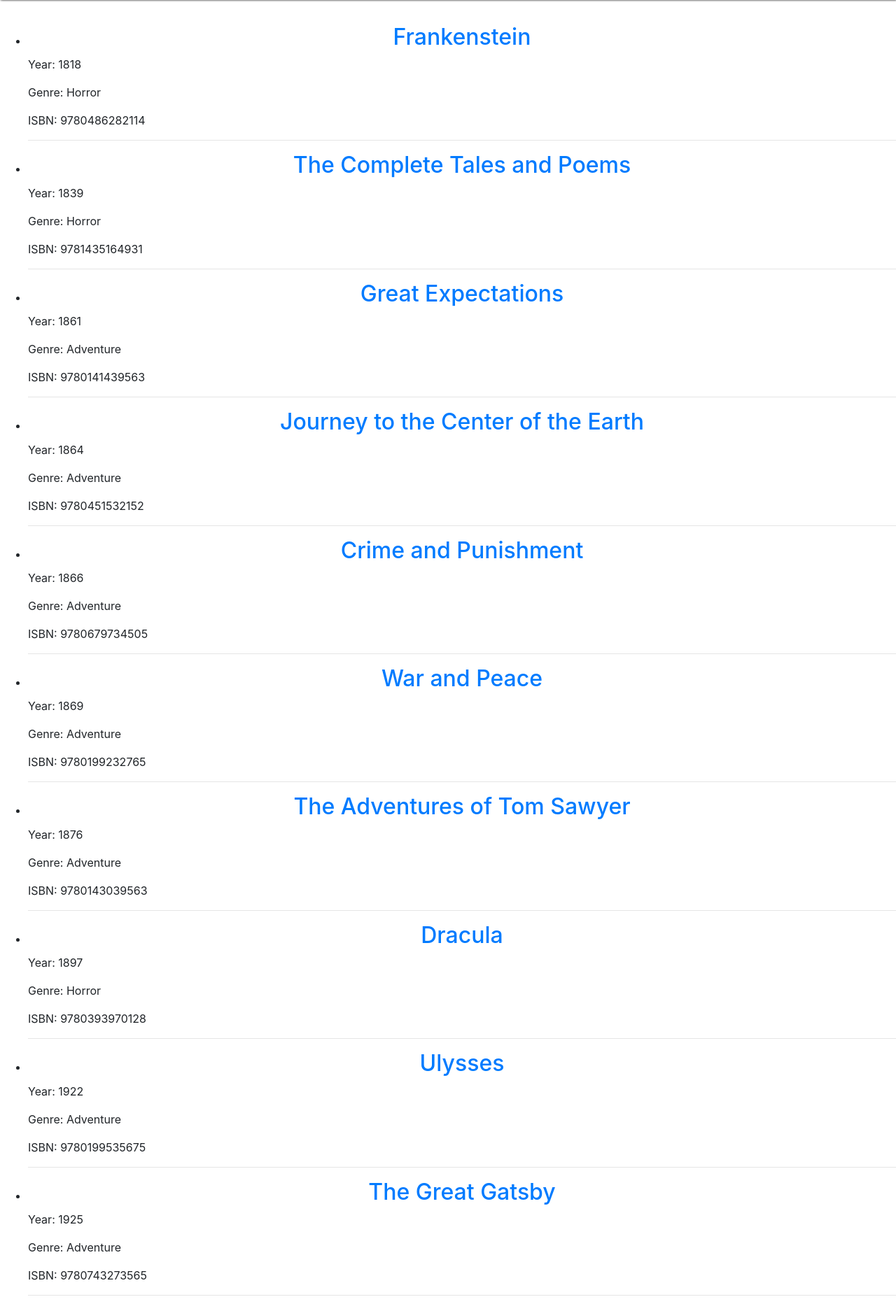
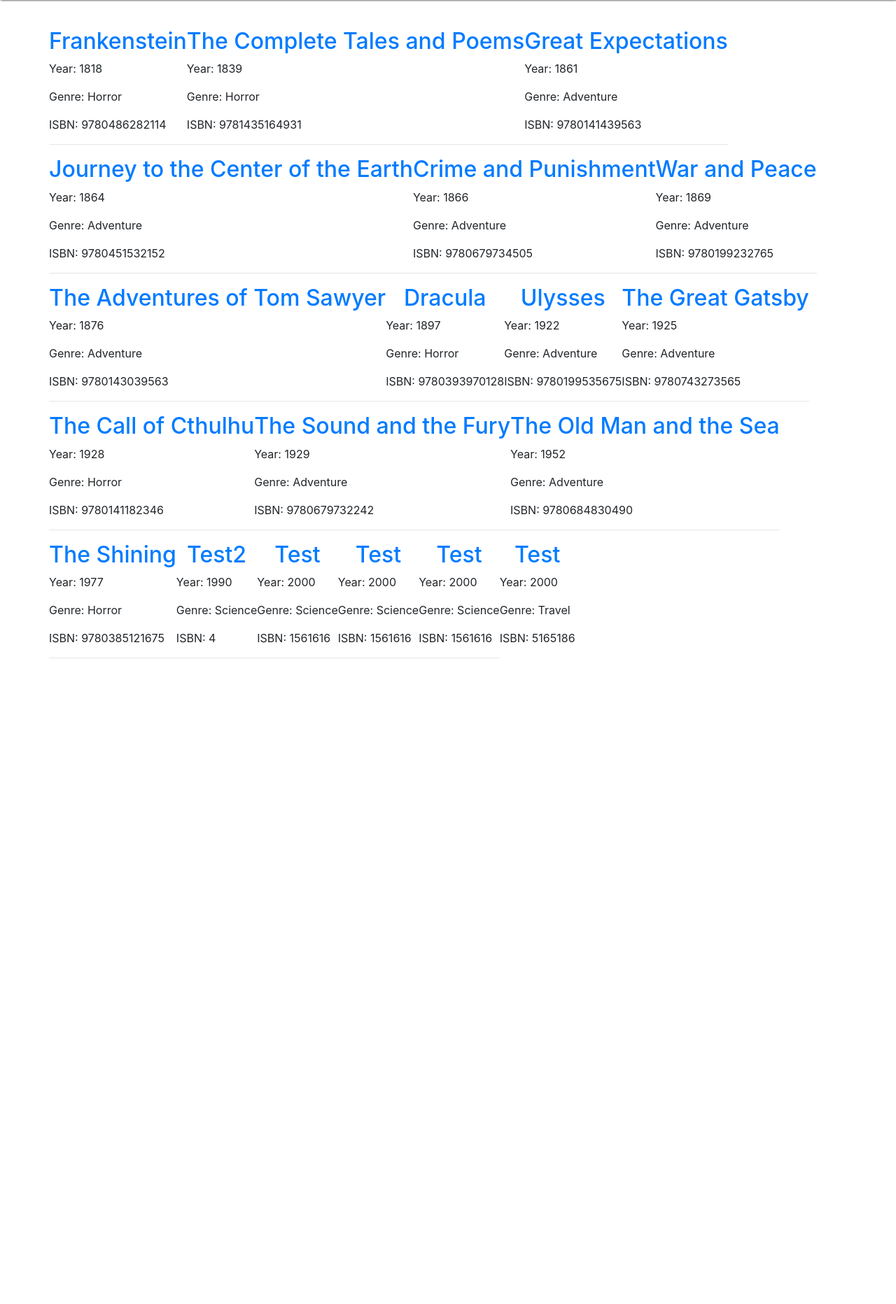
Before and after one commit to mariiaait-projects/Library, a Django app: page /library/ in a window 1280 px wide. Shown: the part 56-1920 px from the top of the page at 70% size. After the commit the page ends 997 px from the top, so only its background shows below. Run offline with Django 4.2, Linux system fonts and the light colour scheme; data comes from the database, SQL or seed files in the repository; some libraries are stand-ins or nearby versions.

Commit message:
ROW 12/08

```diff
--- a/sitelibrary/library/static/library/css/index.css
+++ b/sitelibrary/library/static/library/css/index.css
@@ -45,6 +45,7 @@ h1, h2{
     margin-right: 15px;
 }
 
+/*
 main {
     margin-top: 90px;
-}
+}*/
--- a/sitelibrary/library/templates/library/index.html
+++ b/sitelibrary/library/templates/library/index.html
@@ -1,9 +1,9 @@
 {%extends 'base.html'%}
 {%block content%}
-
-<ul>
+<div class="container mt-5 pt-5">
+    <div class="row">
         {%for book in books%}
-    <li>
+            <div>
                 <h2><a href="{% url 'book_by_id' book.id %}">{{ book.title }}</a></h2>
                 <p>Year: {{ book.published_year }}</p>
                 <p>Genre: {{ book.genre }}</p>
@@ -11,7 +11,8 @@
                 {%if not forloop.last%}
                 <hr>
                 {%endif%}
-    </li>
+            </div>
             {%endfor%}
-</ul>
+    </div>
+</div>
 {%endblock%}
```
Lines whose indentation alone changed are shown as unchanged.
